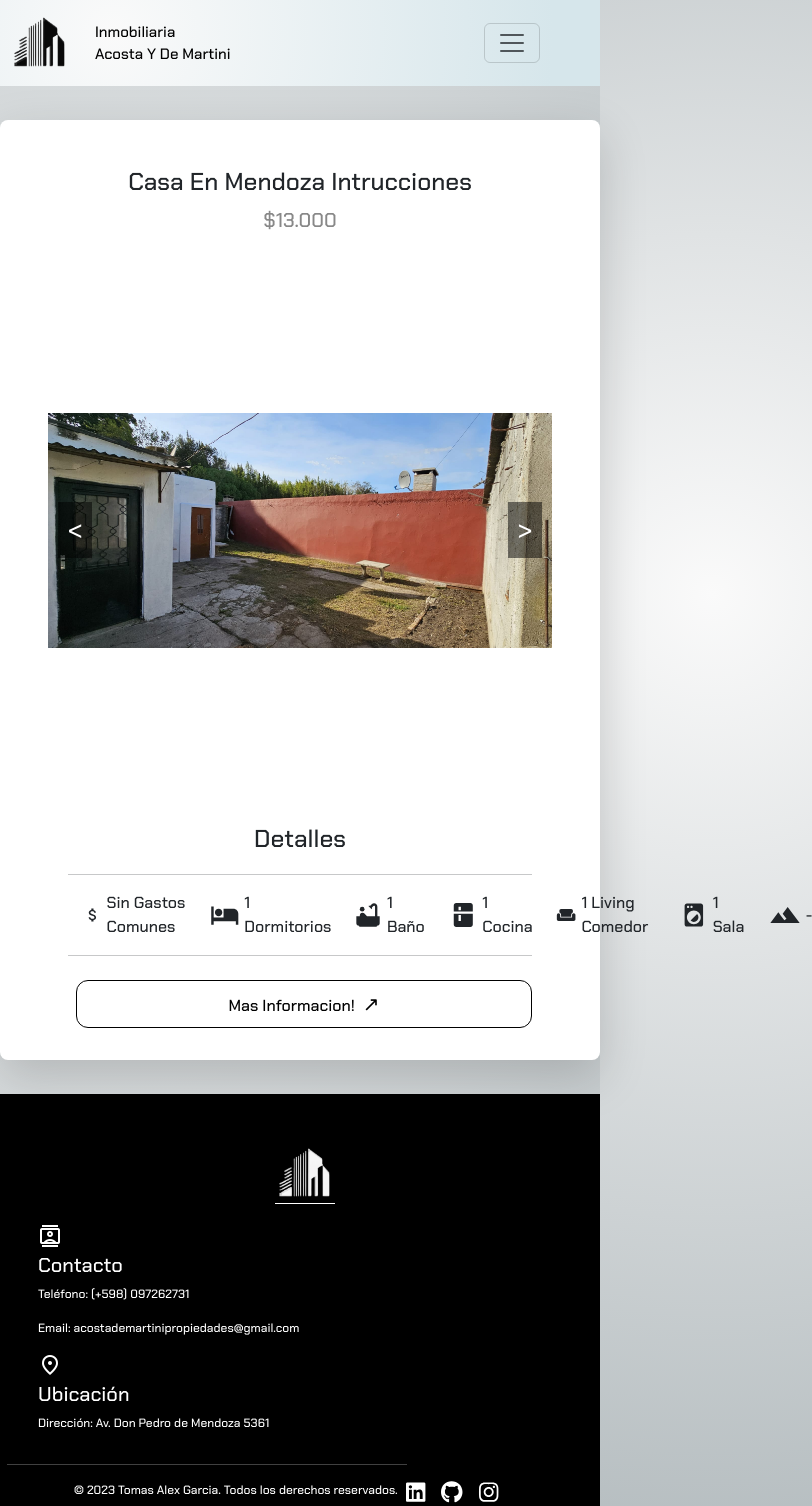
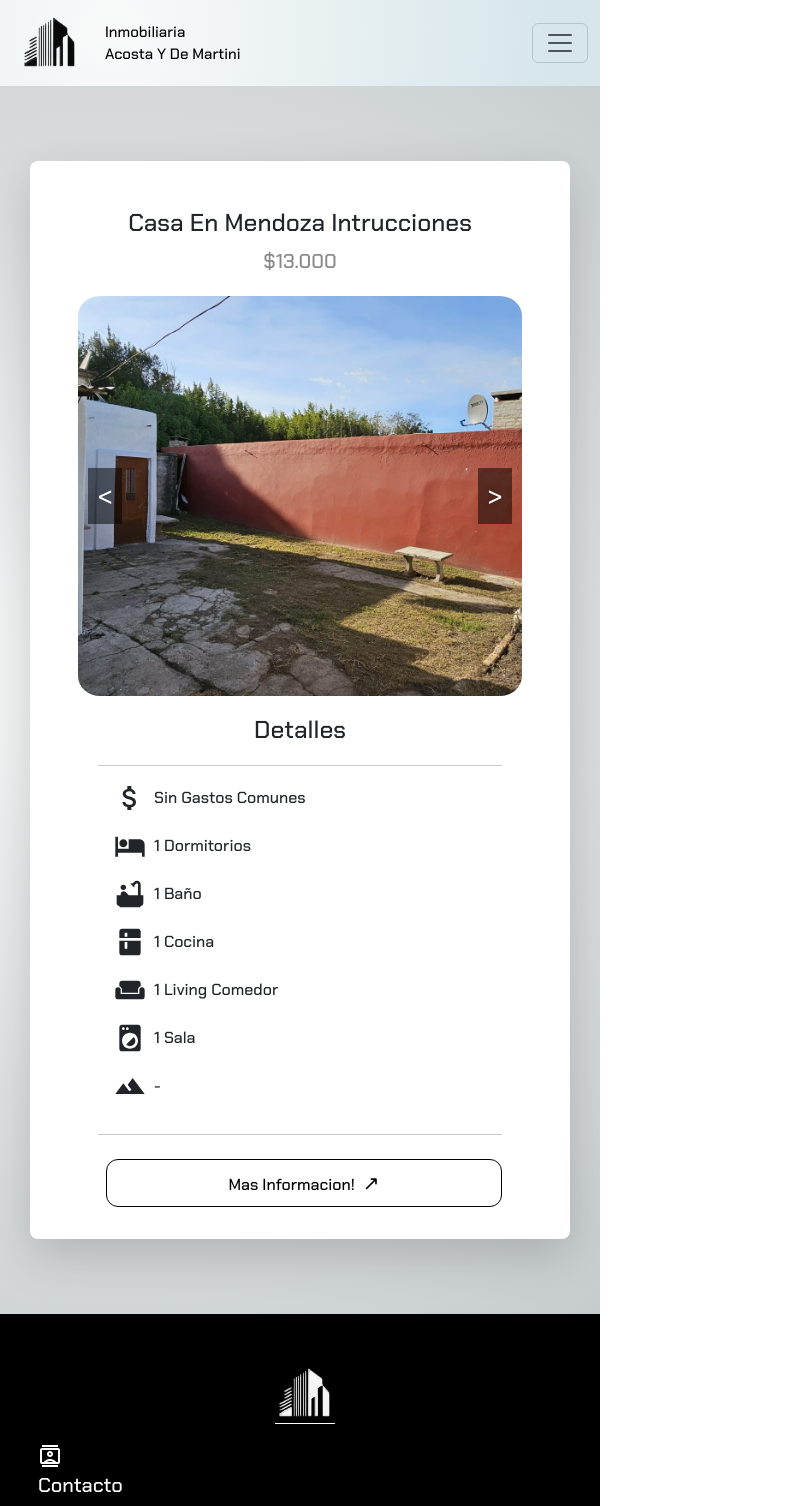
Before and after one commit to AlexTGarcia020/Inmobiliaria-Alex, a React (Vite) app: page /Alquieres/1 in a window 600 px wide. Shown: the top 1506 px of the page, 812 px wide, since content can reach past the window. Built offline with nearby package versions, Linux system fonts and the light colour scheme.

Commit message:
Prueba Responsive V4

```diff
--- a/src/App.css
+++ b/src/App.css
@@ -41,6 +41,18 @@ body {
   margin-top: 8rem;
 }
 
+.seal-container-two-1 {
+  display: flex;
+  flex-direction:row;
+  align-items: center;
+  justify-content: center;
+  gap: 255px;
+  padding-left: 3rem;
+  padding-right: 3rem;
+  padding-top: 0.5rem;
+  padding-bottom: 0.5rem;
+}
+
 .animated-text {
 
   font-family: 'Tangerine', cursive !important;
@@ -76,10 +88,10 @@ body {
       font-size: 70px;
     }
 
-    .seal-container-two {
-      margin-top: 10rem !important;
+    .seal-container-two-1 {
+      margin-top: 2rem !important;
       margin-bottom: 0% !important;
-      gap: -10px !important;
+      gap: 0 !important;
       display: flex !important;
       flex-direction: column !important;
     }
--- a/src/App.jsx
+++ b/src/App.jsx
@@ -20,7 +20,7 @@ function App() {
           </div>
         </div>
       </div>
-        <div className="seal-container-two">
+        <div className="seal-container-two-1">
            <Link style={{textDecoration:"none"}} to="/Ventas">
              <div className="seal">
                <img className='seal-img-home' src="/img/Home.png" alt="home.icono" />
--- a/src/assets/Contacto.css
+++ b/src/assets/Contacto.css
@@ -17,7 +17,7 @@
 
 
   .contact-container-two {
-    margin-top: 2rem !important;
+    margin-top: 3.3rem !important;
     padding-left: 3rem;
     padding-right: 3rem;
     padding-top: 0.5rem;
@@ -29,13 +29,13 @@
   }
 
 
-  .image-container {
+  .image-container-two {
     margin-top: 1rem;
     text-align: center;
   }
 
-  .image-container img {
-    max-width: 101%;
+  .image-container-a img {
+    max-width: 103% !important;
     height: 30.3rem;
   }
 
@@ -61,3 +61,14 @@
     border-radius: 12px !important;
     padding: 8px 30px 8px 30px;
 }
+
+@media (max-width: 767px) {
+  .img-contact {
+    width: 50rem !important;
+    height: 250px !important;
+  }
+
+  .image-container-a {
+    max-width: 100% !important;
+  }
+}
--- a/src/assets/DetallesAlquier.css
+++ b/src/assets/DetallesAlquier.css
@@ -109,3 +109,32 @@
     color:#000;
     background-color: rgba(255, 255, 255, 0.8);
   }
+
+  @media (max-width: 767px) {
+    .detalles-alquiler-container {
+      padding-left: 30px;
+      padding-right: 30px;
+      min-height: 300px !important;
+    }
+
+    .detail-list {
+      display: flex;
+      flex-direction: column;
+    }
+
+    .detail-item {
+      display: flex;
+      align-items: center;
+      margin-bottom: 1rem;
+    }
+
+    .detail-icon {
+      margin-right: 0.5rem;
+    }
+
+    .alquiler-image {
+      height: 400px;
+      object-fit: cover !important;
+      width: 100px;
+    }
+  }
--- a/src/assets/Navbar.css
+++ b/src/assets/Navbar.css
@@ -68,11 +68,12 @@
     padding: 8px 30px 8px 30px;
   }
 
+
+
   @media (max-width: 991px) {
     .navbar-home .navbar-collapse {
       justify-content: center;
       text-align: center;
-      margin-right: 0 !important;
     }
 
     .navbar-home .navbar-nav {
@@ -90,7 +91,7 @@
       width: 300px;
       margin-right: 40px !important;
       position: relative;
-      right: 15px;
+      text-align: center !important;
     }
 
     .group-links {
@@ -114,6 +115,12 @@
 
     .navbar-home .navbar-nav {
       margin-top: 10px;
+      border-top: 1px solid black;
+    }
+
+    .navbar-toggler{
+      position: relative;
+      left: 10%;
     }
 
     .navbar-home .navbar-nav .nav-link {
@@ -126,7 +133,7 @@
     }
 
     .img-logo-navbar {
-      margin-left: -50px;
+      margin-left: -40px;
       margin-right: 5px;
     }
   }
--- a/src/assets/SobreNosotros.css
+++ b/src/assets/SobreNosotros.css
@@ -79,3 +79,29 @@
     margin-top: 0.5rem;
     font-size: 14px;
   }
+
+  @media (max-width: 767px) {
+    .image-container {
+      width: 250px;
+      height: auto;
+      position: sticky !important;
+  }
+    .seal-container {
+      display: flex;
+      flex-direction: column;
+      align-items: center;
+      gap: 15px !important;
+    }
+
+    .seal-container-two {
+      gap: 62px !important;
+    }
+
+    .dividor-nosotros {
+      width: 310px !important;
+    }
+
+    .seal-container .seal {
+      margin: 10px 0;
+    }
+  }
--- a/src/assets/Ventas.css
+++ b/src/assets/Ventas.css
@@ -98,9 +98,22 @@
     padding: .5em .8em;
 }
 
-@media screen and (min-width: 500px){
+@media screen and (max-width: 767px){
     .card-product {
-        width: 350px;
-        margin: 0 auto;
+        width: 350px !important;
+        margin-right: 50px !important;
+        display: flex !important;
+        flex-direction: column !important;
+
     }
+    .container-cards {
+        position: relative;
+        right: 15px;
+        display: flex !important;
+        flex-direction: column !important;
+    }
+    .review-container{
+        font-size: 15px;
+    }
+
 }
--- a/src/components/Navbar.jsx
+++ b/src/components/Navbar.jsx
@@ -15,11 +15,13 @@ function NavBar() {
       <div className="container-fluid">
         <Navbar.Brand href="#">
           <span className="d-flex align-items-center">
+           <Link style={{textDecoration:"none"}} to={"/"}>
             <img
               className="img-logo-navbar"
               src="/img/LogoSVG.png"
               alt="Logo-Inmobiliaria"
             />
+            </Link>
             <p className="ms-3 mb-0 logo-text">
               Inmobiliaria<br />Acosta Y De Martini
             </p>
--- a/src/components/Pages/Contacto.jsx
+++ b/src/components/Pages/Contacto.jsx
@@ -29,7 +29,7 @@ function Contacto() {
                 <label htmlFor="inputAddress2" className="form-label">
                   Email
                 </label>
-                <input type="email" className="form-control" id="inputAddress2" placeholder="Ej: acostademartinipropiedades@gmail.com" />
+                <input type="email" className="form-control" id="inputAddress2" placeholder="Ej: Correo@gmail.com" />
               </div>
               <div className="col-12">
                 <label htmlFor="inputAddress" className="form-label">
@@ -49,7 +49,7 @@ function Contacto() {
             {/* <h6 className="text-contact">
                 Acosta y De Martini Propiedades es una empresa líder en el mercado inmobiliario, dedicada a brindar soluciones de calidad y personalizadas para la compra, venta y alquiler de propiedades. Con un enfoque centrado en la satisfacción del cliente, nos esforzamos por entender las necesidades únicas de cada cliente y ofrecer un servicio excepcional.
                 </h6> */}
-                <div className="image-container">
+                <div className="image-container-a">
                 <img src="/Contacto.jpg" className="rounded img-contact"></img>
                 </div>
             </div>
--- a/src/components/Pages/DetallesAlquiler.jsx
+++ b/src/components/Pages/DetallesAlquiler.jsx
@@ -61,6 +61,7 @@ function DetallesAlquiler() {
           </div>
           <div className="detalles-alquiler-body">
           <Carousel
+            className='Carrousel-Details'
             showThumbs={false}
             showStatus={false}
             showIndicators={false}
--- a/src/components/VentasList.jsx
+++ b/src/components/VentasList.jsx
@@ -24,7 +24,7 @@ function VentasList() {
     <>
       <div className="container-cards mt-5">
         {ventas.map((venta) => (
-          <div key={venta.id} className="container-card-product-all mb-5 mt-2">
+          <div key={venta.id} className="container-card-product-all col-md-6 col-lg-4 mb-5 mt-2">
             <div className="card-product">
               <div className="img-product-all">
                 <img
```
